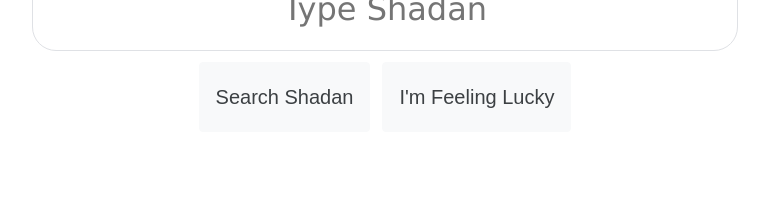
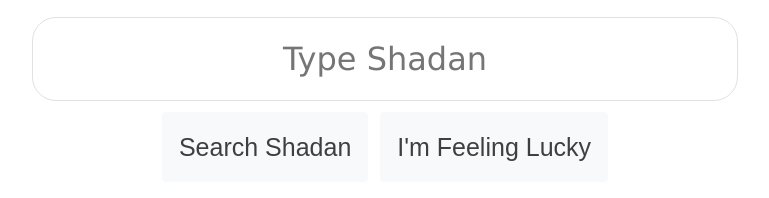
Before and after one commit to Athiqur-r/shadan143, a plain HTML site: page index.html in a window 1280 px wide. Shown: the part 703-901 px from the top of the page, without its empty margins (255-1024 px from the left). Before the commit the page ends 854 px from the top, so only its background shows below. Drawn offline with Linux system fonts and the light colour scheme.

Commit message:
Update index.html

```diff
--- a/index.html
+++ b/index.html
@@ -27,7 +27,7 @@
             font-family:verdana;
         }
         .main{
-        	margin-top:200px;
+        	margin-top:250px;
         }
         .search{
         	background-color: #f8f9fa;
@@ -35,7 +35,7 @@
             border-radius: 4px;
             color: #3c4043;
             font-family: arial,sans-serif;
-            font-size: 20px;
+            font-size: 25px;
             margin: 11px 4px;
             padding: 0 16px;
             line-height: 27px;
@@ -52,7 +52,7 @@
                 border-radius: 4px;
                 color: #3c4043;
                 font-family: arial,sans-serif;
-                font-size: 20px;
+                font-size: 25px;
                 margin: 11px 4px;
                 padding: 0 16px;
                 line-height: 27px;
```
